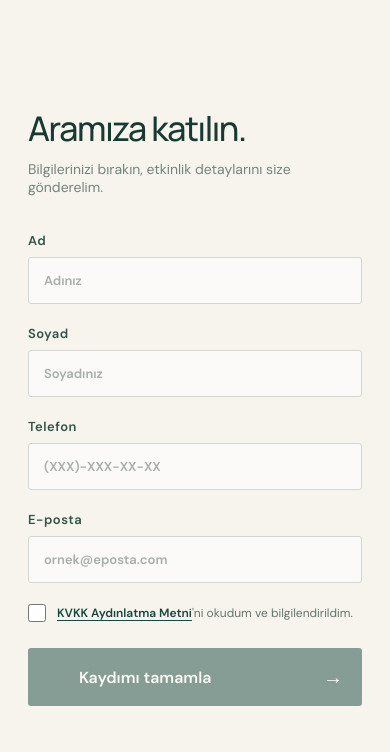
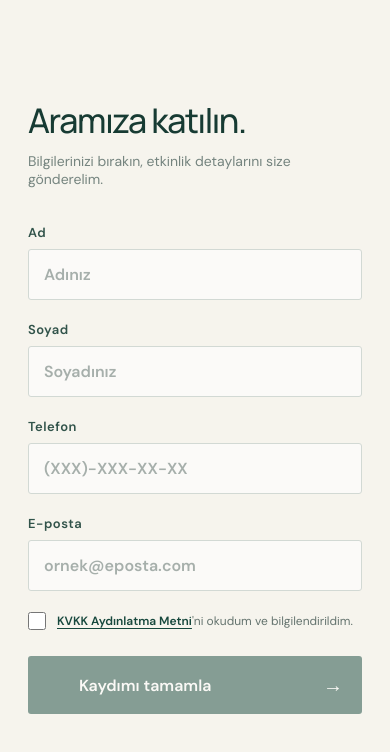
Before and after one commit to kazimetiksan72/kazimetiksanmeet, a React (Vite) app in the folder client/: page / in a window 390 px wide. Shown: the top 752 px of the page. Built offline with nearby package versions, Linux system fonts and the light colour scheme.

Commit message:
Prevent mobile input zoom and overflow

```diff
--- a/client/src/styles.css
+++ b/client/src/styles.css
@@ -39,13 +39,13 @@ h1 { font-family: 'Manrope', sans-serif; font-size: clamp(44px, 5.7vw, 78px); fo
 .intro-qr:focus-visible { outline: 3px solid #ddec8d; outline-offset: 4px; }
 .intro-qr img { display: block; width: 148px; height: 148px; }
 
-.form-panel { padding: 48px clamp(28px, 7vw, 120px); display: grid; place-items: center; background: #f6f4ed; }
-.form-wrap { width: min(100%, 530px); }
+.form-panel { width: 100%; min-width: 0; padding: 48px clamp(28px, 7vw, 120px); display: grid; place-items: center; overflow-x: hidden; overflow-x: clip; background: #f6f4ed; }
+.form-wrap { width: min(100%, 530px); min-width: 0; }
 h2 { font-family: 'Manrope', sans-serif; color: #173b33; font-size: clamp(34px, 4vw, 48px); line-height: 1.1; letter-spacing: -.04em; font-weight: 500; margin: 0; }
 .form-lead { color: #75847f; margin: 13px 0 36px; font-size: 14px; }
-form { display: grid; gap: 21px; }
-.name-row { display: grid; grid-template-columns: 1fr 1fr; gap: 18px; }
-.field { display: grid; gap: 8px; color: #31534a; font-size: 13px; font-weight: 600; letter-spacing: .04em; }
+form { display: grid; min-width: 0; gap: 21px; }
+.name-row { display: grid; min-width: 0; grid-template-columns: 1fr 1fr; gap: 18px; }
+.field { display: grid; min-width: 0; gap: 8px; color: #31534a; font-size: 13px; font-weight: 600; letter-spacing: .04em; }
 .field input { width: 100%; border: 1px solid #d2d9d4; border-radius: 3px; background: rgba(255,255,255,.62); color: #173b33; padding: 14px 15px; outline: none; transition: border-color .2s, box-shadow .2s, background .2s; }
 .field input::placeholder { color: #a6afab; }
 .field input:hover { border-color: #afbbb6; }
@@ -83,6 +83,7 @@ button:has(.spinner)::before { display: none; }
   .page-shell { grid-template-columns: 1fr; }
   .intro { display: none; }
   .form-panel { min-height: 100vh; min-height: 100svh; padding-top: 42px; padding-bottom: 70px; }
+  .field input { font-size: 16px; }
 }
 @media (min-width: 801px) and (max-width: 950px) {
   .intro-header { gap: 12px; }
```
